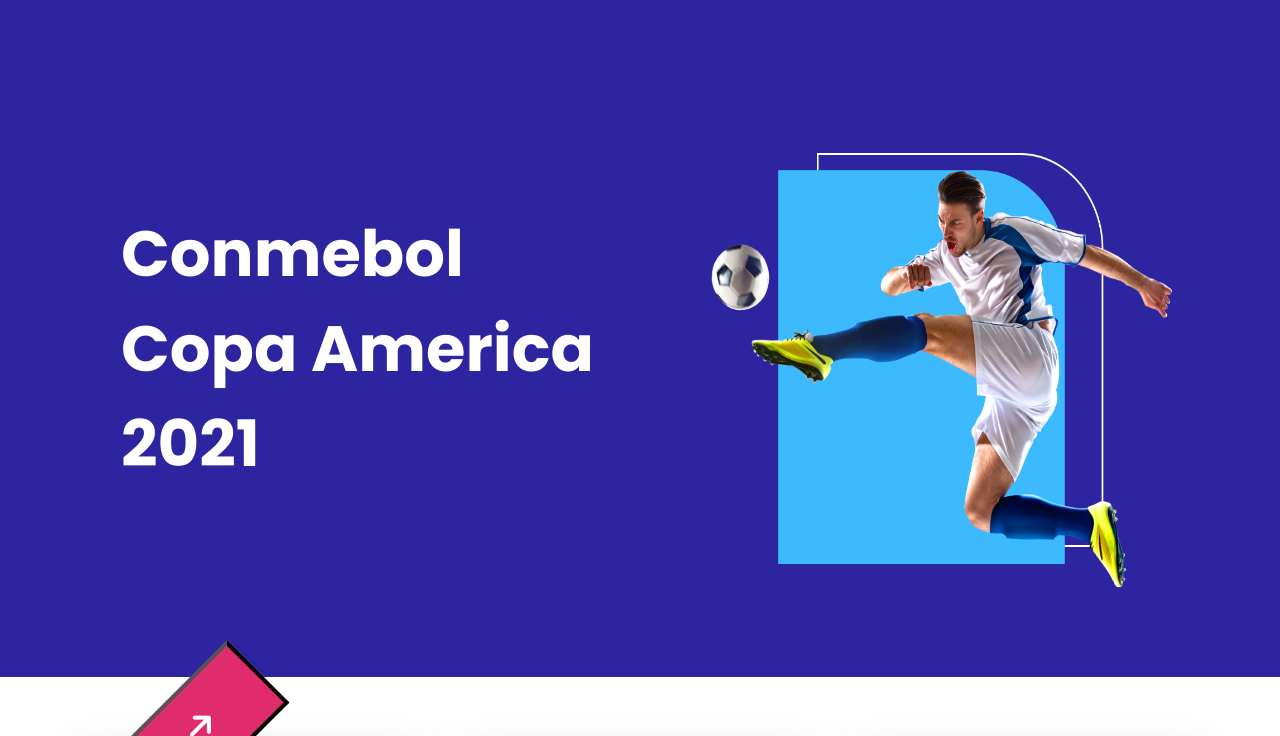
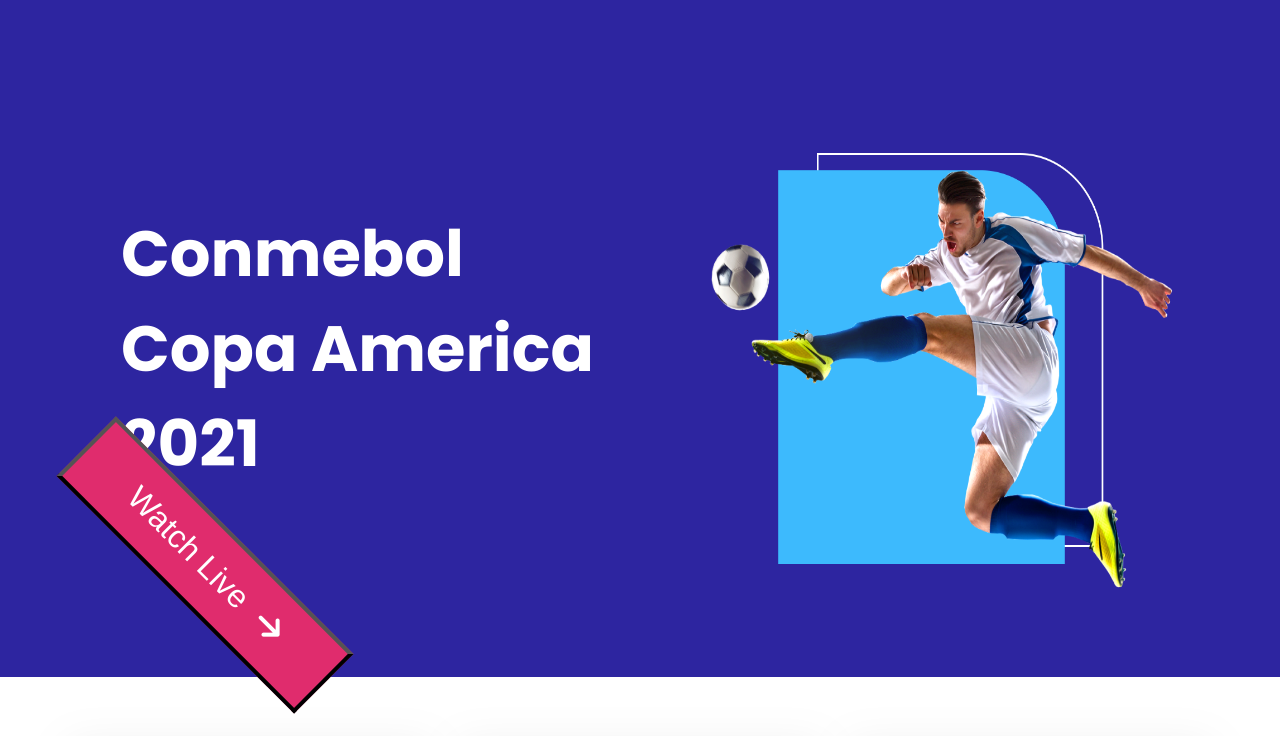
Before and after one commit to nhmunna/responsive-football, a plain HTML site: page index.html in a window 1280 px wide. In both pictures the pointer is over the button "Watch Live". Shown: the top 736 px of the page. Drawn offline with Linux system fonts and the light colour scheme.

Commit message:
Bug Fixed

```diff
--- a/style.css
+++ b/style.css
@@ -35,8 +35,8 @@
     font-size: 64px;
     color: #FFFFFF;
 }
-.button:hover{
-    transform: scale(2) rotate(-45deg);
+.button-style:hover{
+    transform: scale(2) rotate(45deg);
     transition: transform 1s ease-in-out 0.5s;
 }
 .button .button-style{
@@ -46,7 +46,7 @@
     padding: 10px 24px;
     /* position: absolute; */
     width: 168px;
-    height: 44px;
+    /* height: 44px; */
     background-color: #E02C6D;
     text-align: center;
 }
@@ -102,7 +102,7 @@
     /* width: 300px; */
     /* height: 256px; */
 }
-.player-info{
+/* .player-info{ */
     /* width: 300px;
     height: 154px; */
 }
```
